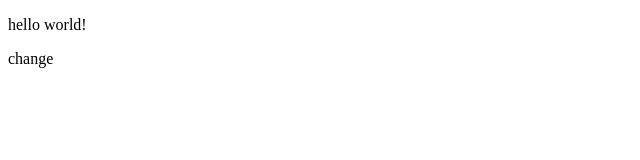
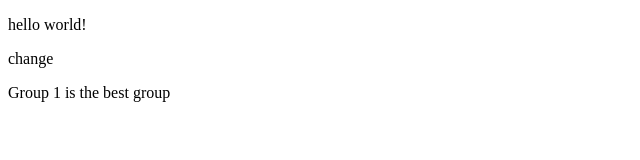
Before and after one commit to Ks-link/group01, a plain HTML site: page index.html in a window 1280 px wide. Shown: the whole page, without its empty margins (0-640 px from the left). Drawn offline with Linux system fonts and the light colour scheme.

Commit message:
added p tag

```diff
--- a/index.html
+++ b/index.html
@@ -8,5 +8,6 @@
 <body>
     <p>hello world!</p>
     <p>change</p>
+    <p>Group 1 is the best group</p>
 </body>
 </html>
```
